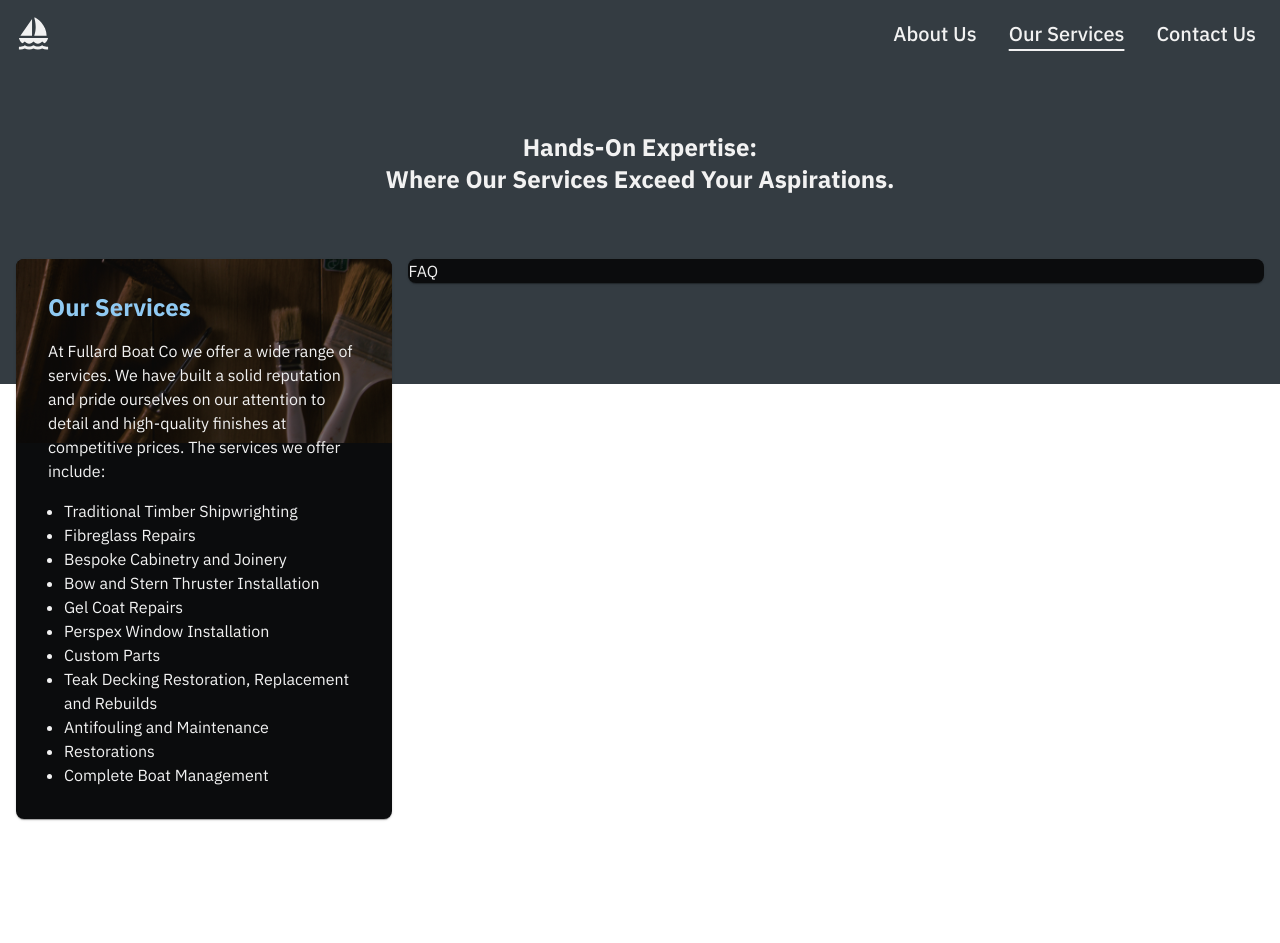
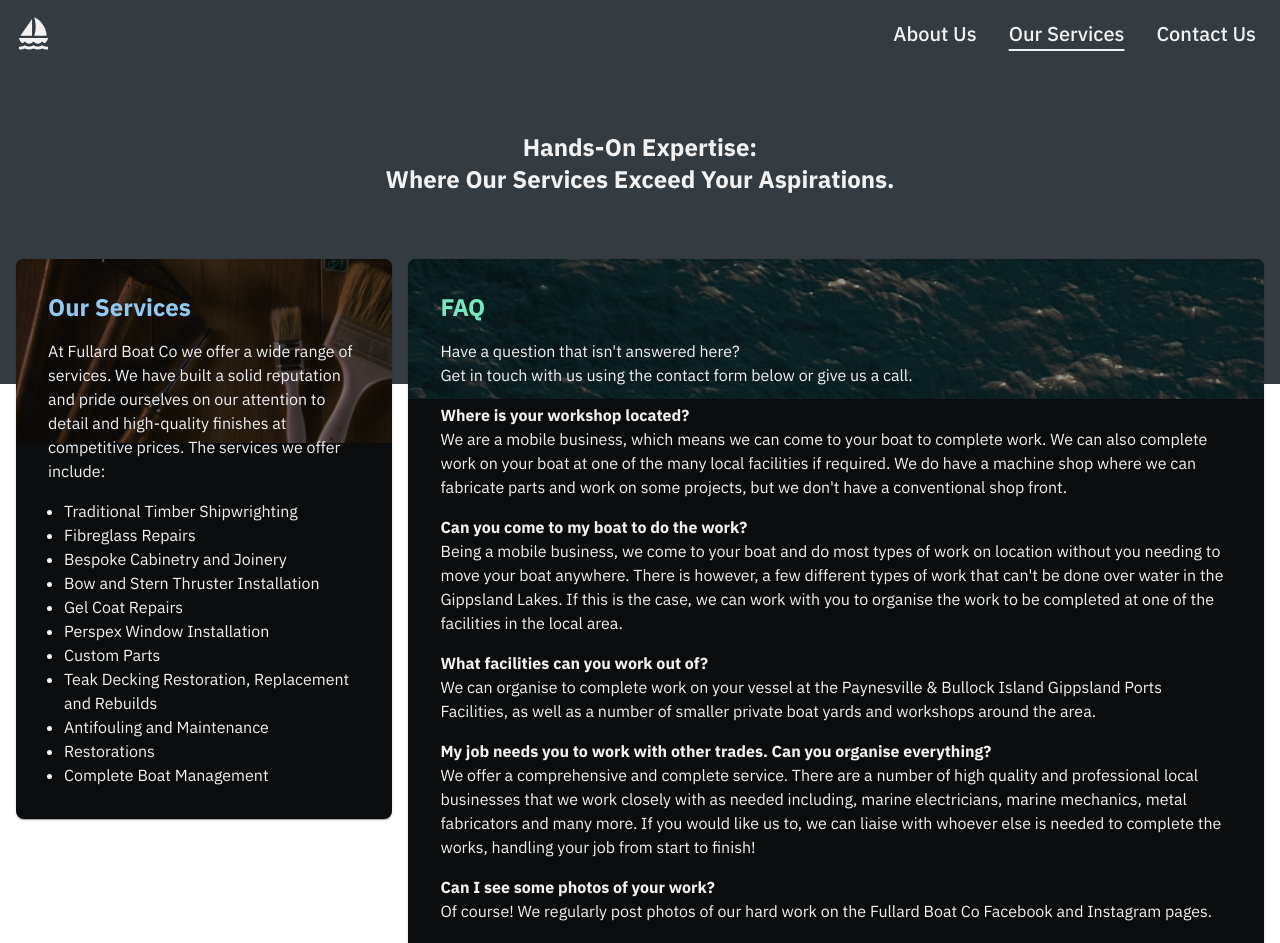
Before and after one commit to mastra90/fullard-boats-co, a React (Vite) app: page /our-services in a window 1280 px wide. Shown: the top 943 px of the page. Before the commit the page ends 835 px from the top, so only its background shows below. Built offline with nearby package versions, Linux system fonts and the light colour scheme.

Commit message:
FAQ card completed

```diff
--- a/src/components/FaqCard.tsx
+++ b/src/components/FaqCard.tsx
@@ -1,7 +1,74 @@
-import { Box } from "@mui/material";
+import { Box, List, ListItem, Typography, useTheme } from "@mui/material";
+import CardImage from "./CardImage";
+import water from "../assets/water.png";
 
 const FaqCard = () => {
-  return <Box>FAQ</Box>;
+  const theme = useTheme();
+  const faqs = [
+    {
+      question: "Where is your workshop located?",
+      answer:
+        "We are a mobile business, which means we can come to your boat to complete work. We can also complete work on your boat at one of the many local facilities if required. We do have a machine shop where we can fabricate parts and work on some projects, but we don't have a conventional shop front.",
+    },
+    {
+      question: "Can you come to my boat to do the work?",
+      answer:
+        "Being a mobile business, we come to your boat and do most types of work on location without you needing to move your boat anywhere. There is however, a few different types of work that can't be done over water in the Gippsland Lakes. If this is the case, we can work with you to organise the work to be completed at one of the facilities in the local area.",
+    },
+    {
+      question: "What facilities can you work out of?",
+      answer:
+        "We can organise to complete work on your vessel at the Paynesville & Bullock Island Gippsland Ports Facilities, as well as a number of smaller private boat yards and workshops around the area.",
+    },
+    {
+      question:
+        "My job needs you to work with other trades. Can you organise everything?",
+      answer:
+        "We offer a comprehensive and complete service. There are a number of high quality and professional local businesses that we work closely with as needed including, marine electricians, marine mechanics, metal fabricators and many more. If you would like us to, we can liaise with whoever else is needed to complete the works, handling your job from start to finish!",
+    },
+    {
+      question: "Can I see some photos of your work?",
+      answer:
+        "Of course! We regularly post photos of our hard work on the Fullard Boat Co Facebook and Instagram pages.",
+    },
+    {
+      question: "Have some work you'd like to discuss with us?",
+      answer:
+        "Click here to get in touch today and book a free quote. Generally, we'll come out and meet you at your vessel to look at the work, then make a plan with you from there.",
+    },
+  ];
+
+  return (
+    <>
+      <CardImage source={water} height={140} />
+      <Box sx={{ position: "relative", p: 4 }}>
+        <Typography variant="h5" sx={{ color: theme.palette.text.green }}>
+          FAQ
+        </Typography>
+
+        <Typography sx={{ mt: 2 }}>
+          Have a question that isn't answered here?
+        </Typography>
+        <Typography sx={{ mb: 2 }}>
+          Get in touch with us using the contact form below or give us a call.
+        </Typography>
+
+        {faqs && (
+          <List sx={{ p: 0 }}>
+            {faqs.map((faq, index) => (
+              <ListItem key={index} sx={{ p: 0, mt: 2, display: "list-item" }}>
+                <Typography component="span" sx={{ fontWeight: 600 }}>
+                  {faq.question}
+                </Typography>
+                <br></br>
+                {faq.answer}
+              </ListItem>
+            ))}
+          </List>
+        )}
+      </Box>
+    </>
+  );
 };
 
 export default FaqCard;
```
